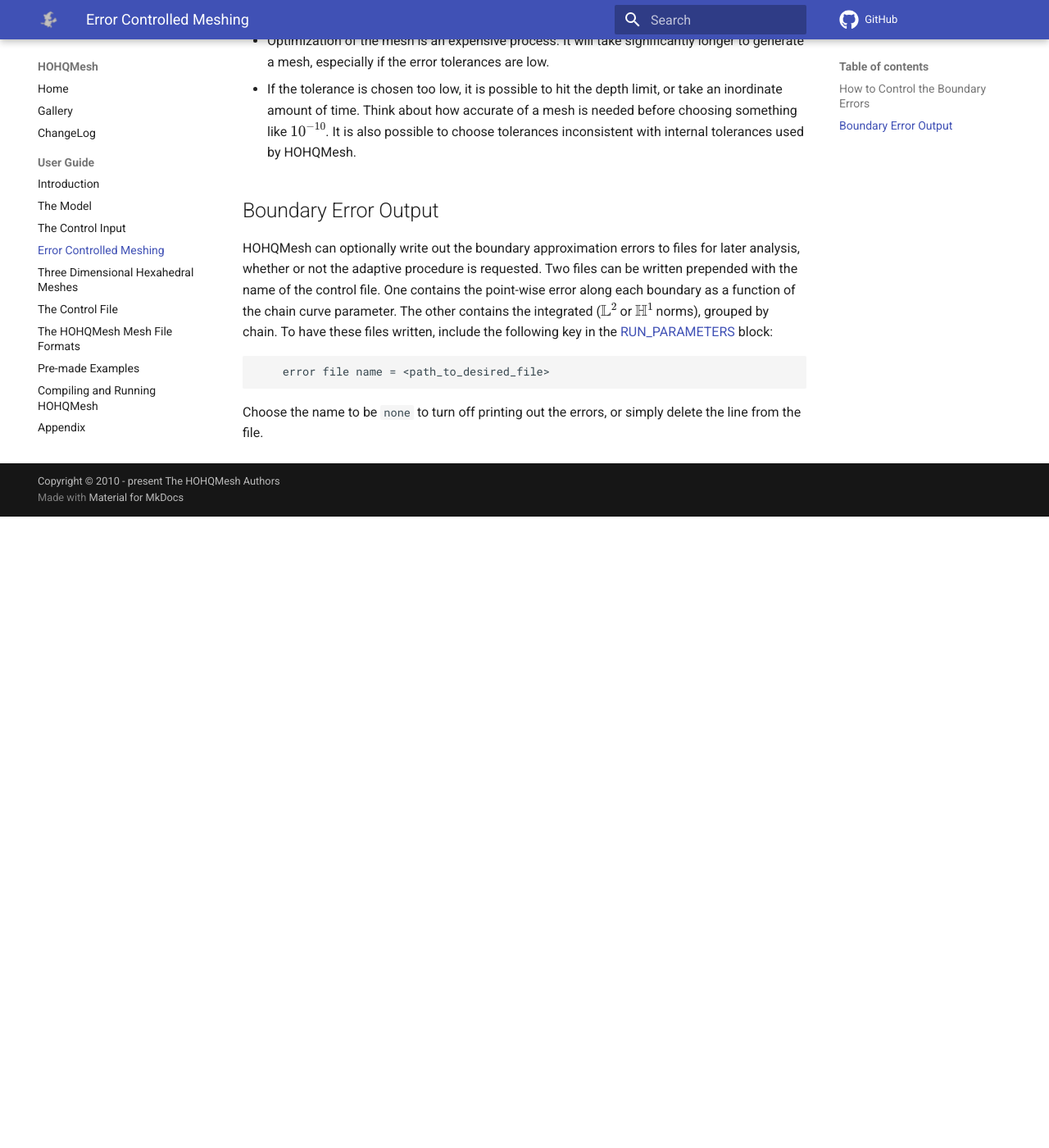
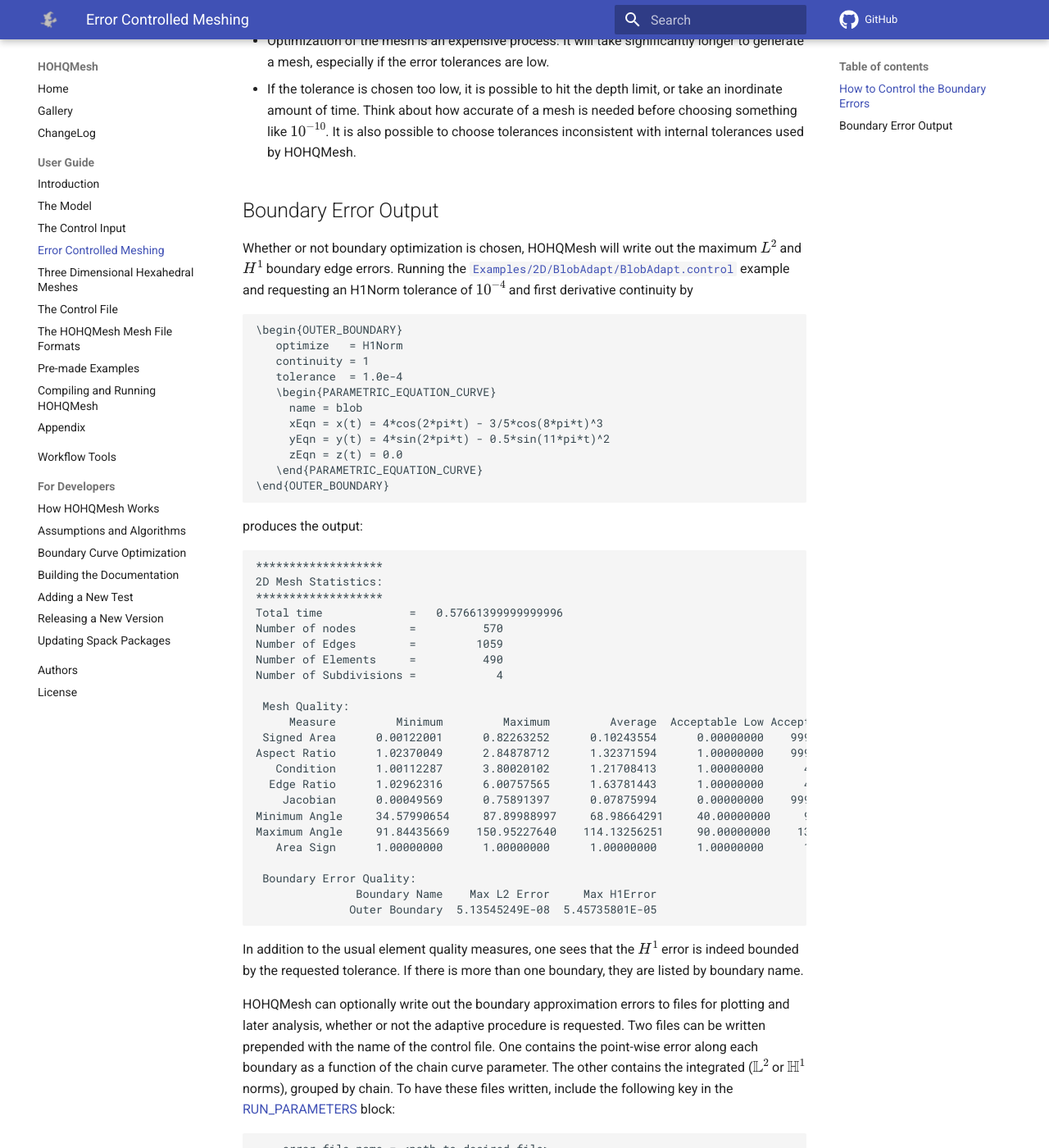
Before and after one commit to trixi-framework/HOHQMesh, an MkDocs documentation site: the page built from Documentation/docs/error-controlled-adaptive-meshing.md, in a window 1280 px wide and 1400 px high, scrolled down 1901 px. Shown: the whole window at 82% size. Built offline with MkDocs 1.6.1 and Material for MkDocs 9.7.7, drawn with Linux system fonts in a browser that asks for light colours; comment, search, counter and statistics services are not loaded; before the commit the page ends 2531 px from its top, so only the background shows below that; some of the changed text lies outside the part shown.

Commit message:
Update Documentation
Update the adaprive mesh and news sections to show that HOHQMesh writes out the maximum errors along the boundary curves.

```diff
--- a/Documentation/docs/News.md
+++ b/Documentation/docs/News.md
@@ -3,6 +3,7 @@
 ## v1.5.5
 
 - Add boundary curve L2/H1 optimization and error controlled adaptive meshing capability (#166).
+- Whether or not boundary curve optimization is requested, HOHQMesh reports the maximum $L^2$ and $H^1$ errors along the boundaries.
 - Fixes a bug where material properties where not properly assigned when there was no outer boundary.
 - Refinement for bottom topography uses the maximum principal curvature now.
 - Documentation now explains that bottom topography refinement can be applied to two-dimensional meshes, too.
--- a/Documentation/docs/error-controlled-adaptive-meshing.md
+++ b/Documentation/docs/error-controlled-adaptive-meshing.md
@@ -15,7 +15,7 @@
 	\begin{CHAIN}
 		optimize = L2Norm OR H1Norm OR none
 		tolerance = <real value>
-		continuity = <integer value>
+		continuity = <integer value> = highest derivative to be made smooth
 		connect = <see below>
 		.
 		.
@@ -52,7 +52,50 @@
 * If the tolerance is chosen too low, it is possible to hit the depth limit, or take an inordinate amount of time. Think about how accurate of a mesh is needed before choosing something like $10^{-10}$. It is also possible to choose tolerances inconsistent with internal tolerances used by HOHQMesh.
 
 ## Boundary Error Output
-HOHQMesh can optionally write out the boundary approximation errors to files for later analysis, whether or not the adaptive procedure is requested. Two files can be written prepended with the name of the control file. One contains the point-wise error along each boundary as a function of the chain curve parameter. The other contains the integrated ($\mathbb L^2$ or $\mathbb H^1$ norms), grouped by chain. To have these files written, include the following key in the [RUN_PARAMETERS](the-control-input.md#RunParameters) block:
+
+Whether or not boundary optimization is chosen, HOHQMesh will write out the maximum $L^2$ and $H^1$ boundary edge errors. Running the [`Examples/2D/BlobAdapt/BlobAdapt.control`](https://github.com/trixi-framework/HOHQMesh/blob/main/Examples/2D/BlobAdapt/BlobAdapt.control) example and requesting an H1Norm tolerance of $10^{-4}$ and first derivative continuity by
+
+	\begin{OUTER_BOUNDARY}
+	   optimize   = H1Norm
+	   continuity = 1
+	   tolerance  = 1.0e-4
+	   \begin{PARAMETRIC_EQUATION_CURVE}
+		 name = blob
+		 xEqn = x(t) = 4*cos(2*pi*t) - 3/5*cos(8*pi*t)^3
+		 yEqn = y(t) = 4*sin(2*pi*t) - 0.5*sin(11*pi*t)^2
+		 zEqn = z(t) = 0.0
+	   \end{PARAMETRIC_EQUATION_CURVE}
+	\end{OUTER_BOUNDARY}
+
+produces the output:
+
+    *******************
+    2D Mesh Statistics:
+    *******************
+    Total time             =   0.57661399999999996
+    Number of nodes        =          570
+    Number of Edges        =         1059
+    Number of Elements     =          490
+    Number of Subdivisions =            4
+
+	 Mesh Quality:
+         Measure         Minimum         Maximum         Average  Acceptable Low Acceptable High       Reference
+     Signed Area      0.00122001      0.82263252      0.10243554      0.00000000    999.99900000      1.00000000
+    Aspect Ratio      1.02370049      2.84878712      1.32371594      1.00000000    999.99900000      1.00000000
+       Condition      1.00112287      3.80020102      1.21708413      1.00000000      4.00000000      1.00000000
+      Edge Ratio      1.02962316      6.00757565      1.63781443      1.00000000      4.00000000      1.00000000
+        Jacobian      0.00049569      0.75891397      0.07875994      0.00000000    999.99900000      1.00000000
+    Minimum Angle     34.57990654     87.89988997     68.98664291     40.00000000     90.00000000     90.00000000
+    Maximum Angle     91.84435669    150.95227640    114.13256251     90.00000000    135.00000000     90.00000000
+       Area Sign      1.00000000      1.00000000      1.00000000      1.00000000      1.00000000      1.00000000
+
+	 Boundary Error Quality:
+                   Boundary Name    Max L2 Error     Max H1Error
+                  Outer Boundary  5.13545249E-08  5.45735801E-05
+
+In addition to the usual element quality measures, one sees that the $H^1$ error is indeed bounded by the requested tolerance. If there is more than one boundary, they are listed by boundary name.
+
+HOHQMesh can optionally write out the boundary approximation errors to files for plotting and later analysis, whether or not the adaptive procedure is requested. Two files can be written prepended with the name of the control file. One contains the point-wise error along each boundary as a function of the chain curve parameter. The other contains the integrated ($\mathbb L^2$ or $\mathbb H^1$ norms), grouped by chain. To have these files written, include the following key in the [RUN_PARAMETERS](the-control-input.md#RunParameters) block:
 
 		error file name = <path_to_desired_file>
 
```
